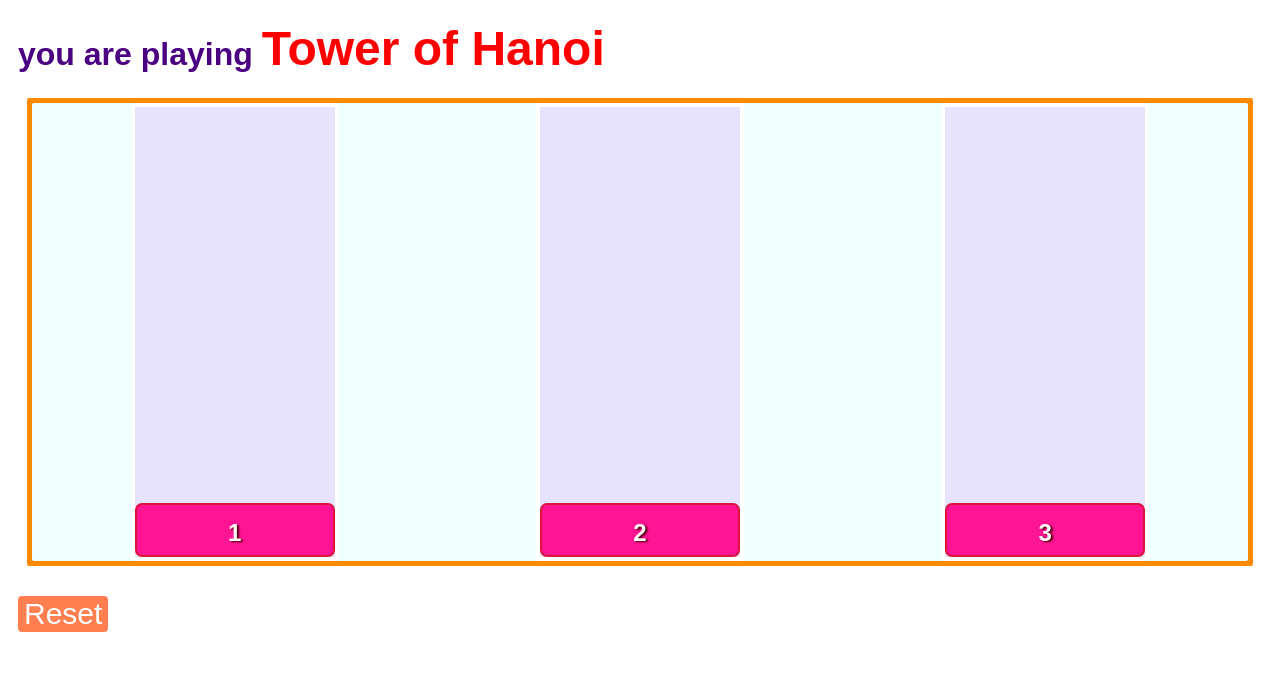
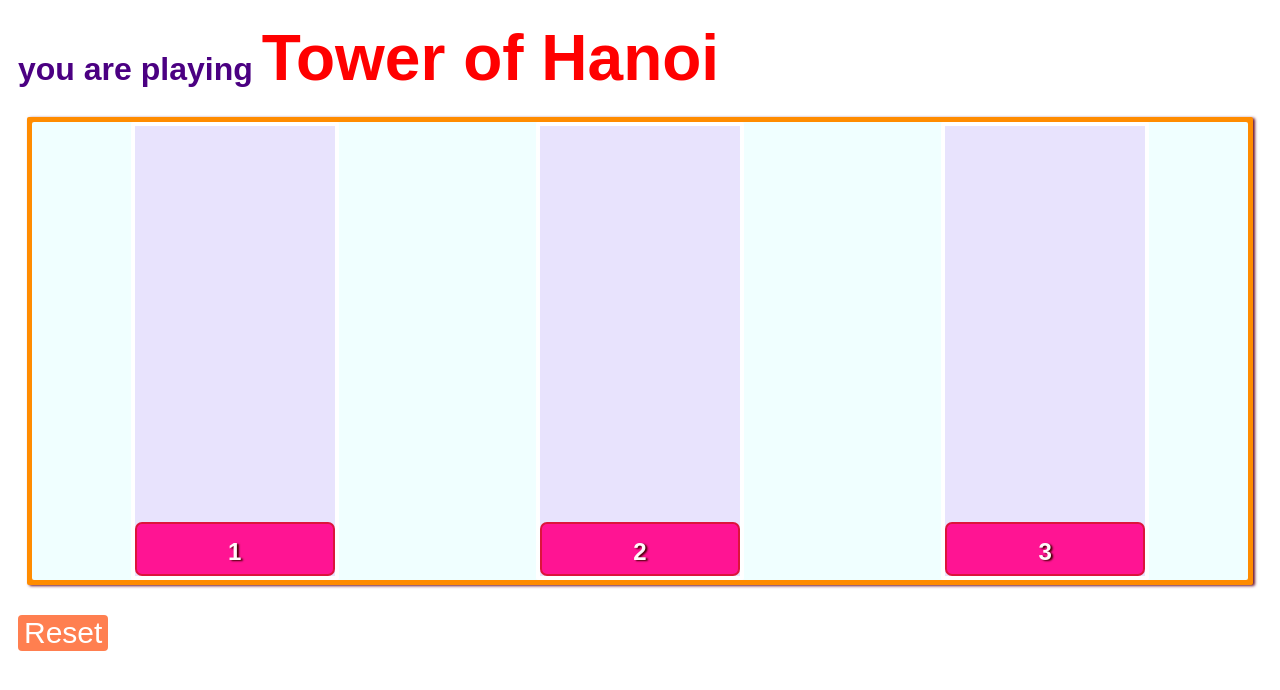
Before and after one commit to MagicWishbone6/towerOfHanoi, a plain HTML site: page index.html in a window 1280 px wide. Drawn offline with Linux system fonts and the light colour scheme; a web font is replaced by a local one.

Commit message:
style updates

```diff
--- a/style.css
+++ b/style.css
@@ -11,7 +11,7 @@ h1 {
 
 #title {
     font-family: 'Just Another Hand', arial, sans-serif;
-    font-size: 3rem;
+    font-size: 4rem;
     color: red;
 }
 
@@ -21,6 +21,7 @@ h1 {
     padding: 5px;
     border-radius: 2px;
     max-width: 95vw;
+    box-shadow: 2px 1px 3px #6a132e;
 }
 
 .game {
```
